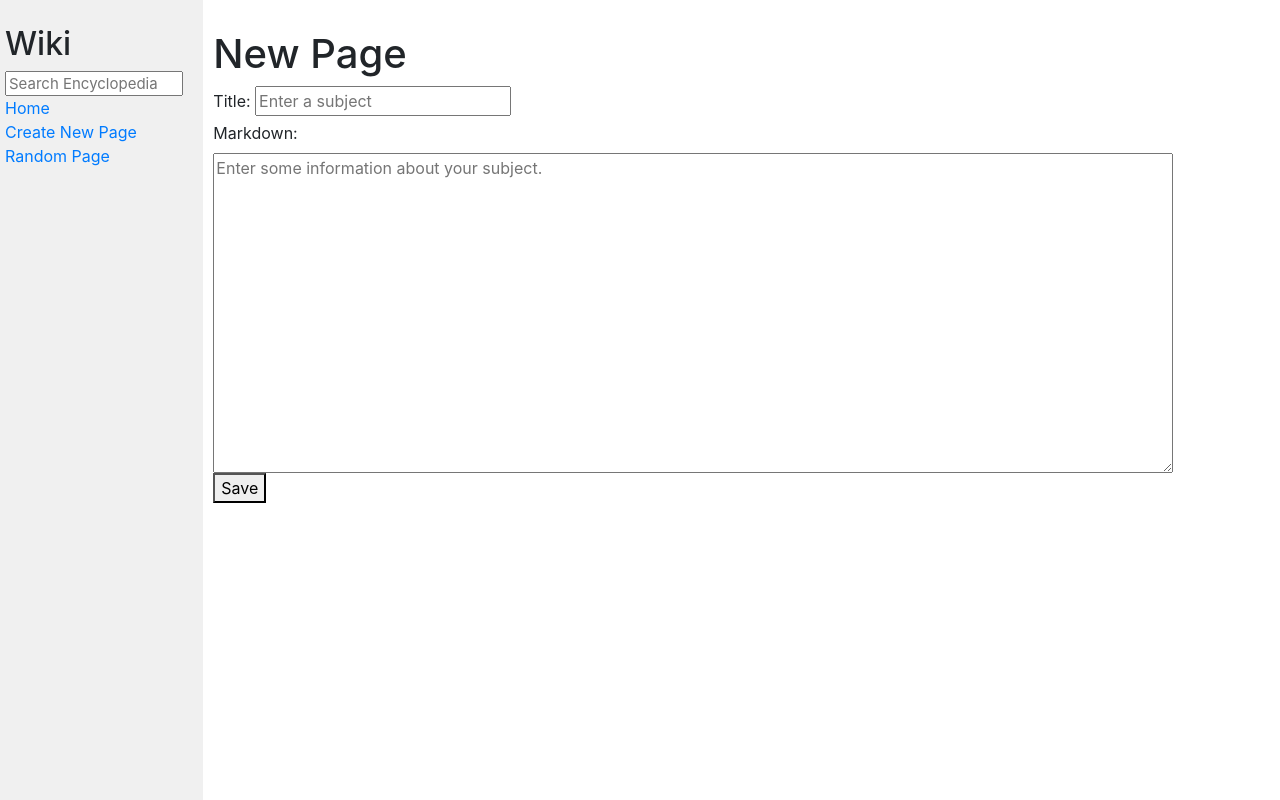
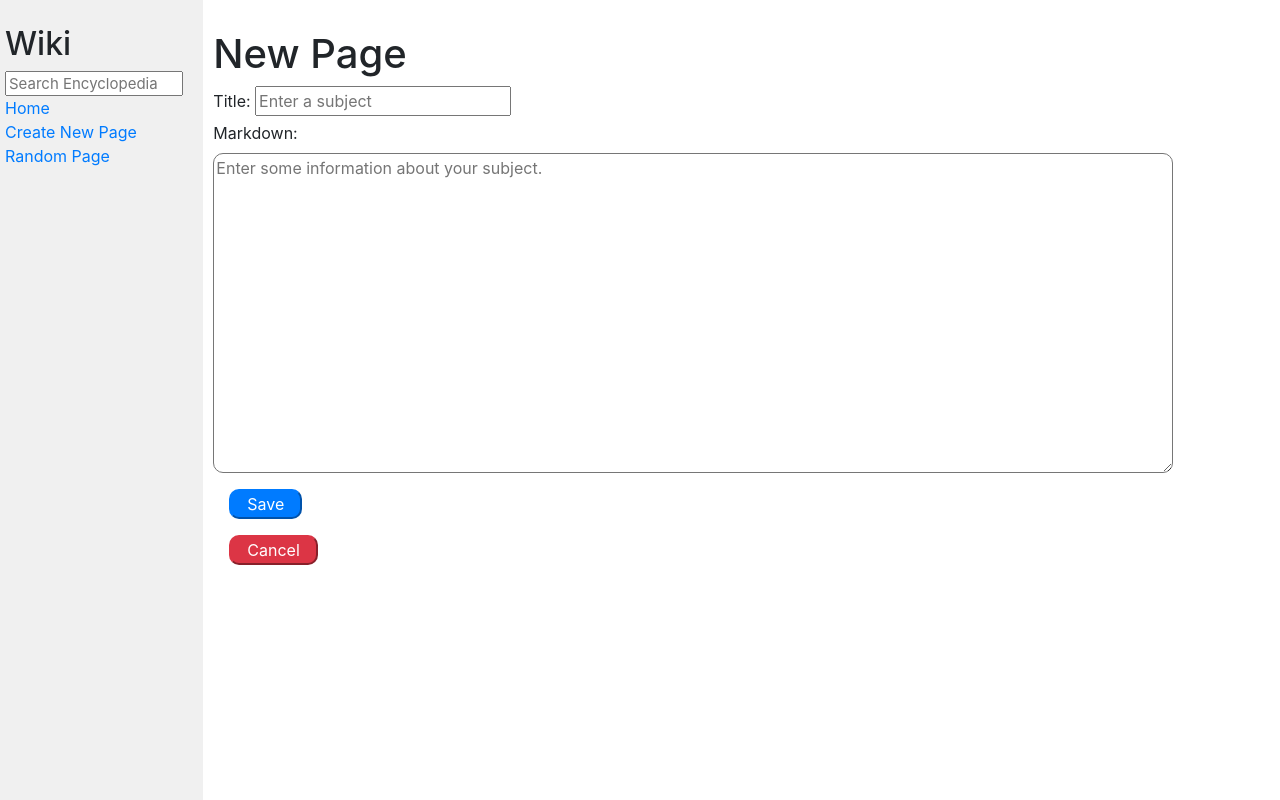
Before and after one commit to ImmuneMoon/wiki, a Django app: page /create/ in a window 1280 px wide. Run offline with Django 3.2, Linux system fonts and the light colour scheme; some libraries are stand-ins or nearby versions.

Commit message:
Did some polishing

```diff
--- a/encyclopedia/static/encyclopedia/styles.css
+++ b/encyclopedia/static/encyclopedia/styles.css
@@ -15,6 +15,7 @@ h1 {
 textarea {
     width: 60rem;
     height: 20rem;
+    border-radius: 10px;
 }
 
 .main {
@@ -36,3 +37,10 @@ textarea {
 .sidebar h2 {
     margin-top: 5px;
 }
+
+button {
+    border-radius: 10px;
+    padding-left: 1rem;
+    padding-right: 1rem;
+    margin: 1rem;
+}
--- a/encyclopedia/templates/encyclopedia/create.html
+++ b/encyclopedia/templates/encyclopedia/create.html
@@ -17,7 +17,10 @@
             <label for="markdown">Markdown:</label>
             <textarea placeholder="Enter some information about your subject." name="markdown" required></textarea>
         </div>
-        <button type="submit">Save</button>
+        <button class="btn-primary" type="submit">Save</button>
+    </form>
+    <form action="{% url 'wiki:index' %}">
+        <button class="my-0 btn-danger" type="submit">Cancel</button>
     </form>
 
 {% endblock %}
--- a/encyclopedia/templates/encyclopedia/edit.html
+++ b/encyclopedia/templates/encyclopedia/edit.html
@@ -13,7 +13,10 @@
         <div>
             <textarea name="markdown" required>{{ markdown }}</textarea>
         </div>
-        <button type="submit">Save</button>
+        <button class="btn-secondary" type="submit">Save</button>
+    </form>
+    <form action="{% url 'wiki:index' %}">
+        <button class="my-0 btn-danger" type="submit">Cancel</button>
     </form>
 
 {% endblock %}
--- a/encyclopedia/templates/encyclopedia/entry.html
+++ b/encyclopedia/templates/encyclopedia/entry.html
@@ -9,6 +9,6 @@
     <form action="{% url 'wiki:edit' %}" method="POST">
         {% csrf_token %}
         <input type="hidden" name="page_name" value="{{ title }}">
-        <button type="submit">Edit Page</button>
+        <button class="btn-primary" type="submit">Edit Page</button>
     </form>
 {% endblock %}
--- a/encyclopedia/views.py
+++ b/encyclopedia/views.py
@@ -165,7 +165,7 @@ def save(request):
 
     else:
         # Otherwise, markdown is constructed
-        mark_down = "# " + title + "\n\n" + mark_down
+        mark_down = "# " + title + "\n\n" + change
         # Saves to file
         util.save_entry(title, mark_down)
         # Constructs html from file for redirect
```
Also changed, not shown: entries/CSS.md (line endings or trailing spaces).
